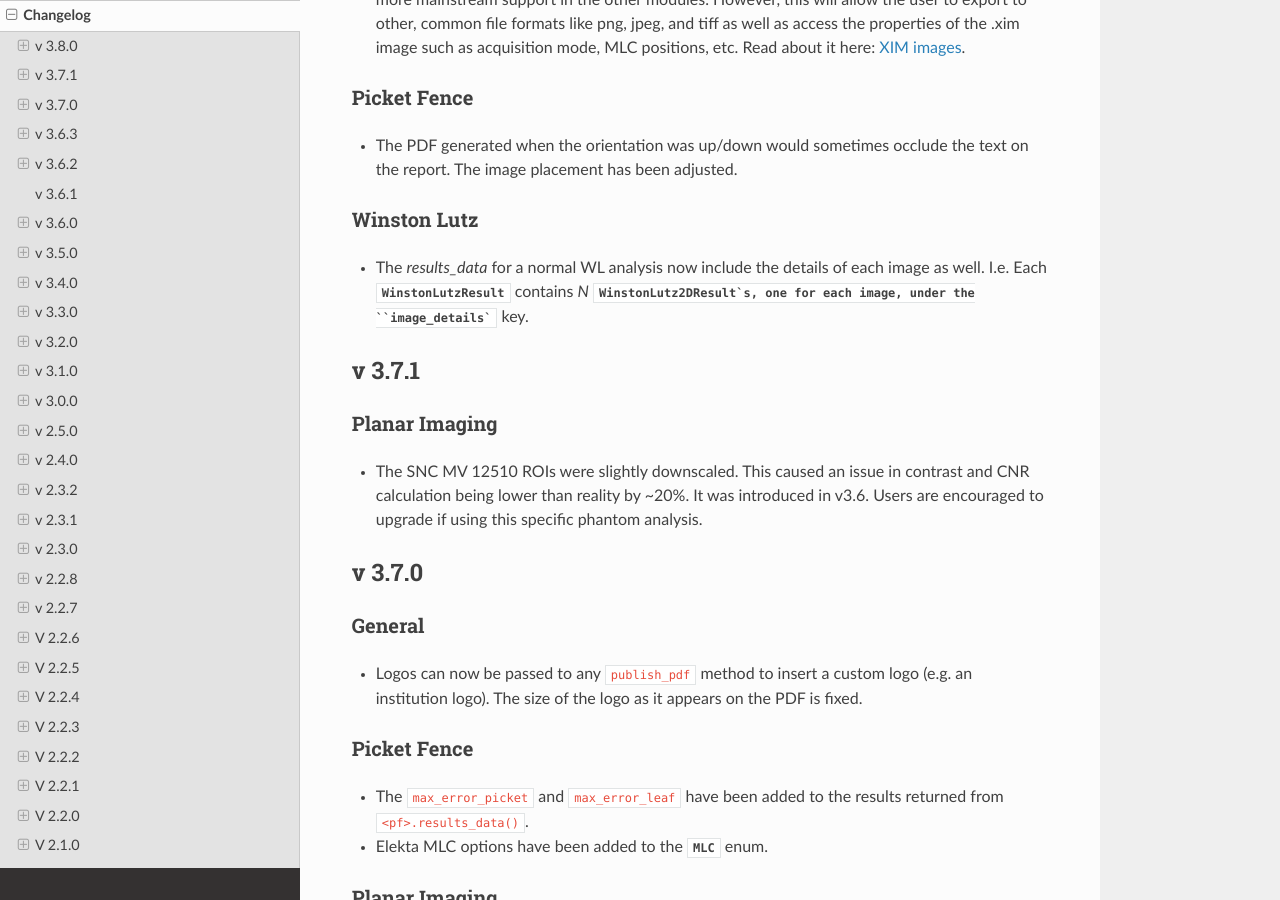
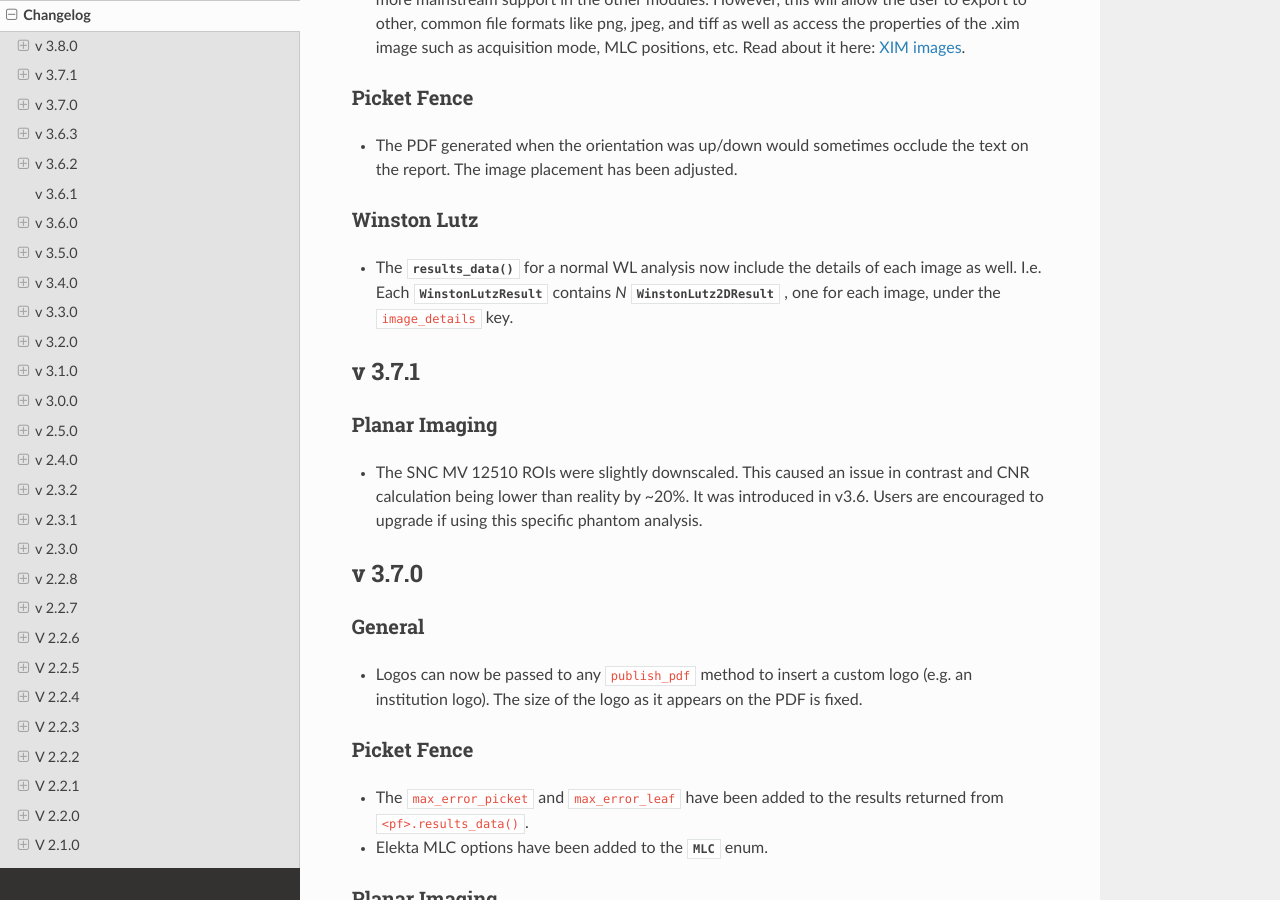
Before and after one commit to jrkerns/pylinac, a Sphinx documentation site: the page built from docs/source/changelog.rst, in a window 1280 px wide and 900 px high, scrolled down 352 px. Built offline with Sphinx 7.4.7 and the Read the Docs theme 2.0.0, drawn with Linux system fonts in a browser that asks for light colours; cross-references to code outside the pages are shown as plain code; some of the changed lines change nothing that is shown.

Commit message:
fix docs

```diff
--- a/docs/source/changelog.rst
+++ b/docs/source/changelog.rst
@@ -24,8 +24,8 @@ Picket Fence
 Winston Lutz
 ^^^^^^^^^^^^
 
-* The `results_data` for a normal WL analysis now include the details of each image as well. I.e. Each :class:`~pylinac.winston_lutz.WinstonLutzResult`
-  contains *N* :class:`~pylinac.winston_lutz.WinstonLutz2DResult`s, one for each image, under the ``image_details`` key.
+* The :meth:`~pylinac.winston_lutz.WinstonLutz.results_data` for a normal WL analysis now include the details of each image as well. I.e. Each :class:`~pylinac.winston_lutz.WinstonLutzResult`
+  contains *N* :class:`~pylinac.winston_lutz.WinstonLutz2DResult` , one for each image, under the ``image_details`` key.
 
 v 3.7.1
 -------
```
